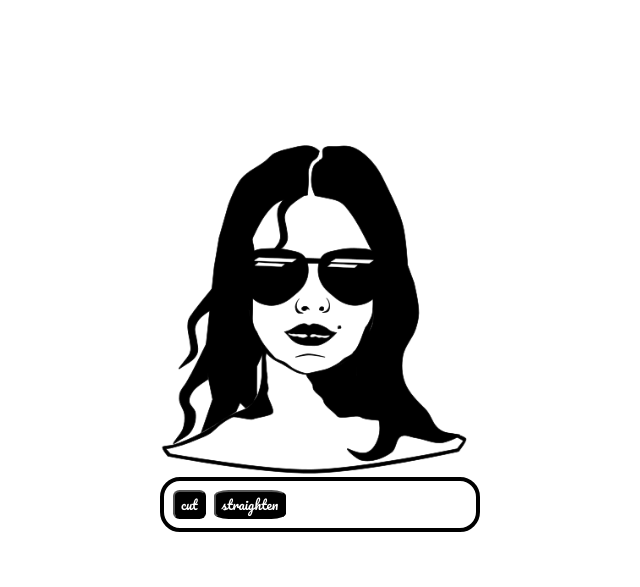
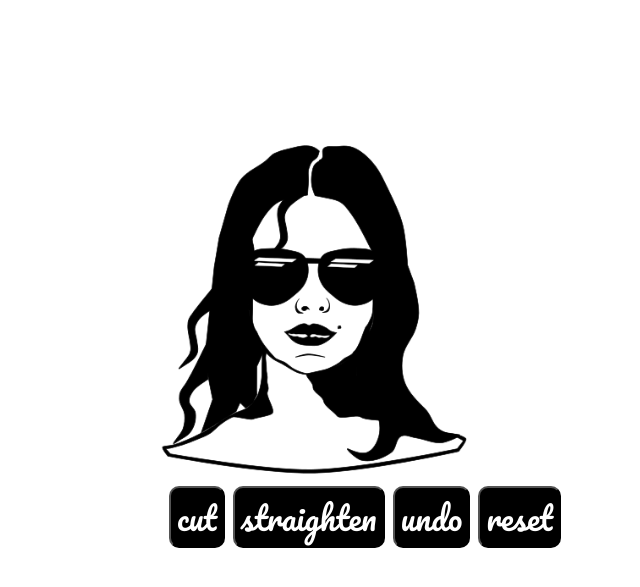
Before and after one commit to AnnaFinnerty/stylish, a plain HTML site: page index.html in a window 1280 px wide. Shown: the part 159-746 px from the top of the page, without its empty margins (320-960 px from the left). Drawn offline with Linux system fonts and the light colour scheme.

Commit message:
cleaning up code

```diff
--- a/style.css
+++ b/style.css
@@ -9,10 +9,16 @@ body{
 
 button{
     font-family: 'Pacifico', cursive;
+    font-size: 200%;
     background:black;
     color: white;
     margin: .5vh;
-    border-radius: 20%;
+    border-radius: 10px;
+}
+
+button:hover{
+    background:white;
+    color: black;
 }
 
 .logo{
@@ -40,9 +46,12 @@ button{
 
 .tool-bar{
    vertical-align: baseline;
-    border: 4px solid black;
     padding: 5px;
     border-radius: 20px;
+    display: flex;
+    flex-direction: row;
+    flex-wrap: nowrap;
+    justify-content: space-around;
 }
 
 .detector-container{
@@ -86,6 +95,22 @@ button{
     background-image: url(img/short-bob.png);
 }
 
+.upPunk{
+    background-image: url(img/up-punk.png);
+}
+
+.sideHawk{
+    background-image: url(img/sidehawk.png);
+}
+
+.mohawk{
+    background-image: url(img/mohawk.png);
+}
+
+.bald{
+    background-image: url(img/bald.png);
+}
+
 .inline-flex{
     width: 100%;
     display: inline-flex;
--- a/styles.js
+++ b/styles.js
@@ -15,7 +15,7 @@ const styleMaps = {
     longBob:{
         name: "longBob",
         cut: "shortBob",
-        curl: "longWild",
+        layer: "longWild",
         map: [
             [0,0,0],
             [0,0,0],
@@ -27,10 +27,9 @@ const styleMaps = {
     },
     shortLayers:{
         name: "shortLayers",
-        trim: "shortBob",
         cut: "upPunk",
         straighten: "shortBob",
-        grow: "longWild",
+        extend: "longWild",
         map: [
             [0,0,0],
             [0,0,0],
@@ -42,7 +41,7 @@ const styleMaps = {
     },
     shortBob:{
         name: "shortBob",
-        trim: "shortLayers",
+        layer: "shortLayers",
         cut: "upPunk",
         extend: "longBob",
         straighten: "shortLayers",
@@ -54,5 +53,57 @@ const styleMaps = {
             [1,0,1],
             [0,0,0],
         ]
+    },
+    upPunk:{
+        name: "upPunk",
+        shave: "sideHawk",
+        extend: "shortLayers",
+        straighten: "shortBob",
+        map: [
+            [0,0,0],
+            [0,1,0],
+            [1,0,1],
+            [0,0,0],
+            [0,0,0],
+            [0,0,0],
+        ]
+    },
+    sideHawk:{
+        name: "sideHawk",
+        shave: "mohawk",
+        extend: "upPunk",
+        map: [
+            [0,0,0],
+            [0,1,0],
+            [1,0,1],
+            [0,0,0],
+            [0,0,0],
+            [0,0,0],
+        ]
+    },
+    mohawk:{
+        name: "mohawk",
+        extend: "upPunk",
+        shave: "bald",
+        map: [
+            [0,0,0],
+            [0,1,0],
+            [1,0,1],
+            [0,0,0],
+            [0,0,0],
+            [0,0,0],
+        ]
+    },
+    bald:{
+        name: "bald",
+        extend: "upPunk",
+        map: [
+            [0,0,0],
+            [0,1,0],
+            [1,0,1],
+            [0,0,0],
+            [0,0,0],
+            [0,0,0],
+        ]
     }
 }
--- a/stylish.js
+++ b/stylish.js
@@ -1,106 +1,37 @@
 function Stylish(){
     console.log("Stylish is running");
 
+    this.currentStyle = 'longWild';
+    this.lastStyle = null;
+
     this.hair_container = document.querySelector(".hair-container");
-    this.detector_container = document.querySelector(".detector-container");
     this.tool_bar = document.querySelector(".tool-bar");
-    this.detectors = {};
-
-    this.selectLocation = this.selectLocation.bind(this);
-    this.selectTool = this.selectTool.bind(this);
 
     this.currentStyle = "longWild";
     this.currentTool = "cut";
-    this.availableTools = [];
 
-    this.cursor = document.querySelector('#cursor');
-    this.mouseFollow = false;
-
-    this.showIntroAnimation = true;
-
-    this.setUp();
-}
-
-Stylish.prototype.setUp = function(){
-    for(var y= 0; y < 6; y++){
-        var row = document.createElement("div");
-        row.className = "inline-flex";
-        for(var x = 0; x < 3; x++){
-            var detector = document.createElement("div");
-                detector.className = "detector";
-                detector.id = "detector_" + x + "_" + y;
-                detector.innerHTML = "stylish";
-            row.appendChild(detector);
-        }
-        this.detector_container.appendChild(row);
-    }
-    for(var y= 0; y < 6; y++){
-        for(var x = 0; x < 3; x++){
-            var d = document.querySelector("#detector_" + x + "_" + y);
-            d.addEventListener("click",(e) => this.selectLocation(e.target.id))
-            this.detectors[x + "_" + y] = d;
-        }
-    }
-
-    this.buildTools();
-
-    if(this.showIntroAnimation){
-        this.introAnimation();
-    }
-}
-
-Stylish.prototype.introAnimation = function(){
-
-}
-
-Stylish.prototype.start = function(){
-    this.interval = requestAnimationFrame(()=>{
-        this.updateCursor();
-    })
-}
-
-Stylish.prototype.updateCursor = function(){
-    console.log("updating cursor");
-}
-
-Stylish.prototype.updateStyle = function(newStyle){
-    console.log("new style! " + newStyle);
-    this.currentStyle = newStyle;
-    this.hair_container.className = "hair-container " + newStyle;
     this.buildTools();
 }
 
-Stylish.prototype.selectLocation = function(id){
-    var x = id.split("_")[1];
-    var y = id.split("_")[2];
-    console.log("x: " + x);
-    console.log("y: " + y);
-    var map = this.styleMaps[this.currentStyle]['map'];
-    var hairThere = map[y][x];
-    console.log(hairThere);
-    if(hairThere){
-        console.log("hair found!");
-        this.findNextStyle();
-    }
+Stylish.prototype.updateStyle = function(){
+    this.hair_container.className = "hair-container " + this.currentStyle;
+    this.buildTools();
 }
 
 Stylish.prototype.findNextStyle = function(){
-    console.log("finding next style");
     var next_style = null;
         try{
             next_style = styleMaps[this.currentStyle][this.currentTool];
         } catch(e){}
         if(next_style){
-            this.updateStyle(next_style);
+            this.lastStyle = this.currentStyle;
+            this.currentStyle = next_style;
+            this.updateStyle();
     }
 }
 
 Stylish.prototype.selectTool = function(tool_id){
-    var tool = tool_id.split("_")[0];
-    this.currentTool = tool;
-    console.log("tool selected " + this.currentTool);
-    this.cursor.className = tool_id;
-    //temp without tools
+    this.currentTool = tool_id;
     this.findNextStyle();
 }
 
@@ -111,11 +42,33 @@ Stylish.prototype.buildTools = function(){
     var info = styleMaps[this.currentStyle];
     for(var i in info){
         if(i !== "name" && i !== "map"){
+            const id = i;
             var icon = document.createElement("button");
                 icon.textContent = i;
-                icon.id = i + "_icon";
-                icon.addEventListener("click",(e)=>this.selectTool(e.target.id));
+                icon.addEventListener("click",()=>this.selectTool(id));
             this.tool_bar.appendChild(icon);
         }
     }
+    var undoIcon = document.createElement("button");
+                undoIcon.textContent = "undo";
+                undoIcon.addEventListener("click",(e)=>{
+                    console.log("undo");
+                    if(this.lastStyle){
+                        this.currentStyle = this.lastStyle;
+                        this.lastStyle = null;
+                        this.updateStyle();
+                    }
+                });
+            this.tool_bar.appendChild(undoIcon);
+
+    var resetIcon = document.createElement("button");
+            resetIcon.textContent = "reset";
+            resetIcon.addEventListener("click",(e)=>{
+                console.log("reset");
+                this.currentStyle = 'longWild';
+                console.log(this.currentStyle);
+                this.lastStyle = null;
+                this.updateStyle();
+            });
+        this.tool_bar.appendChild(resetIcon);
 }
```
